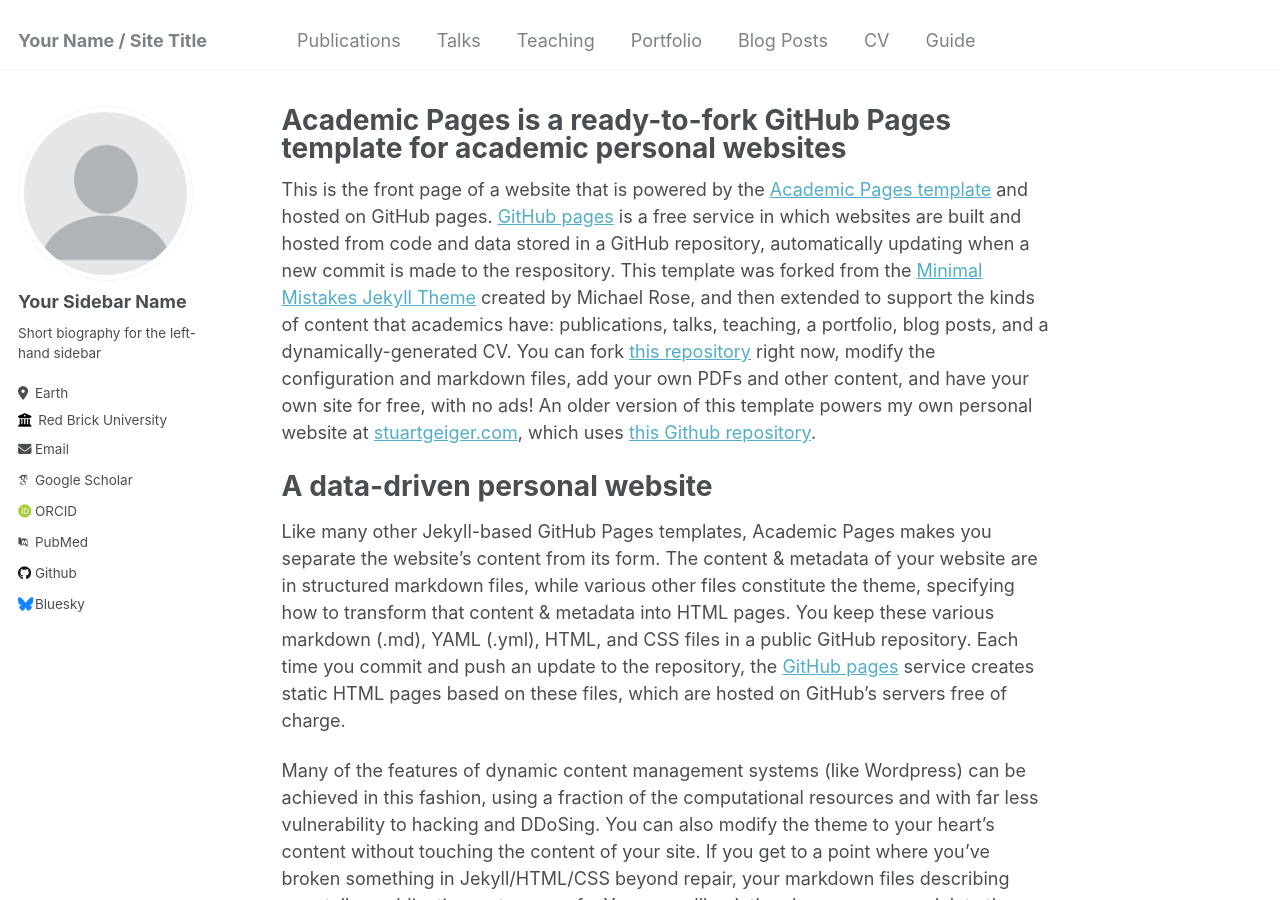
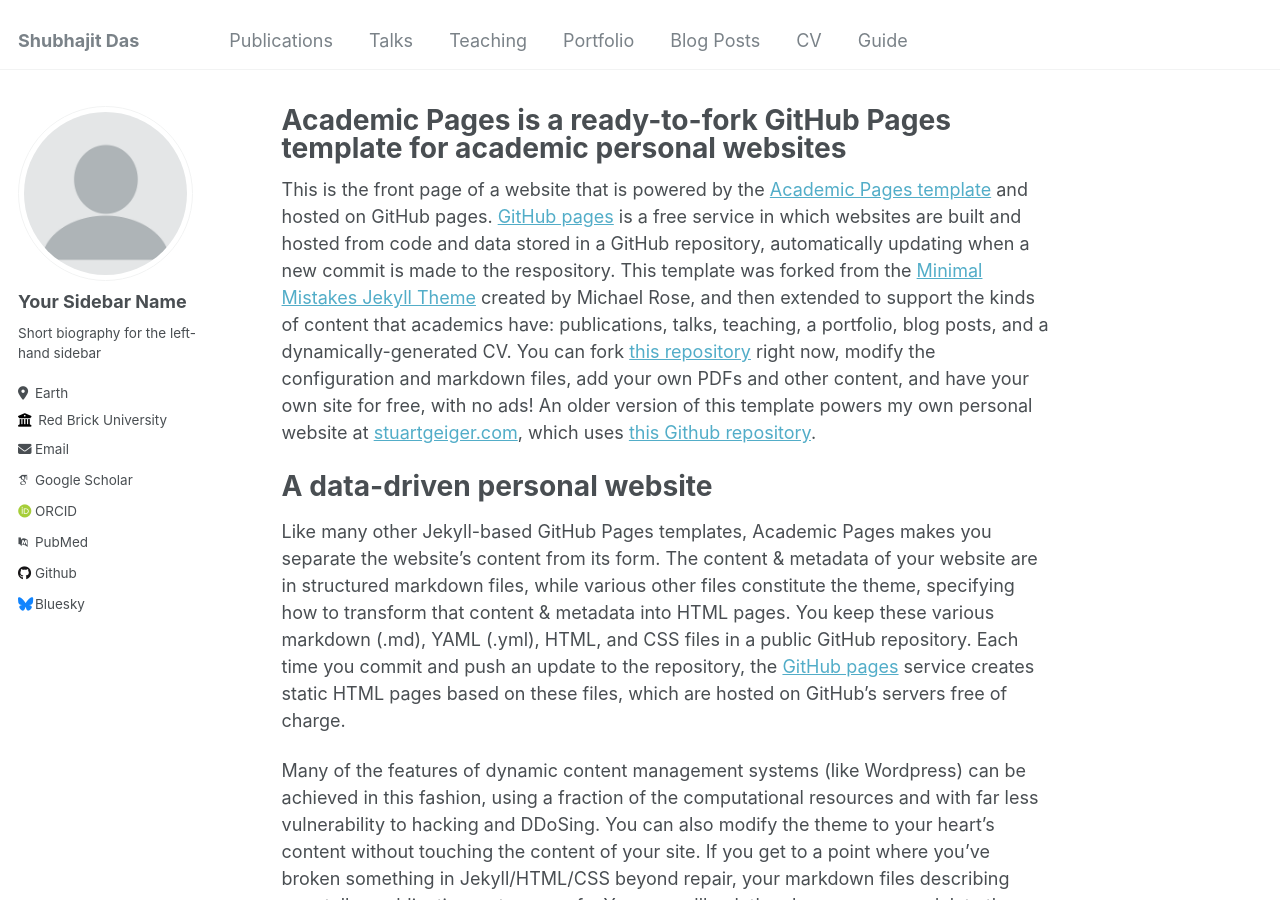
Before and after one commit to dosshubha/dosshubha.github.io, a Jekyll site: the page built from _pages/about.md, in a window 1280 px wide and 900 px high. Built offline with Jekyll 4.4.1, drawn with Linux system fonts in a browser that asks for light colours; some web fonts are replaced.

Commit message:
Update _config.yml

```diff
--- a/_config.yml
+++ b/_config.yml
@@ -8,7 +8,7 @@
 
 # Basic Site Settings
 locale                   : "en-US"
-title                    : "Your Name / Site Title"
+title                    : "Shubhajit Das"
 title_separator          : "-"
 name                     : &name "Your Name"
 description              : &description "personal description"
```
